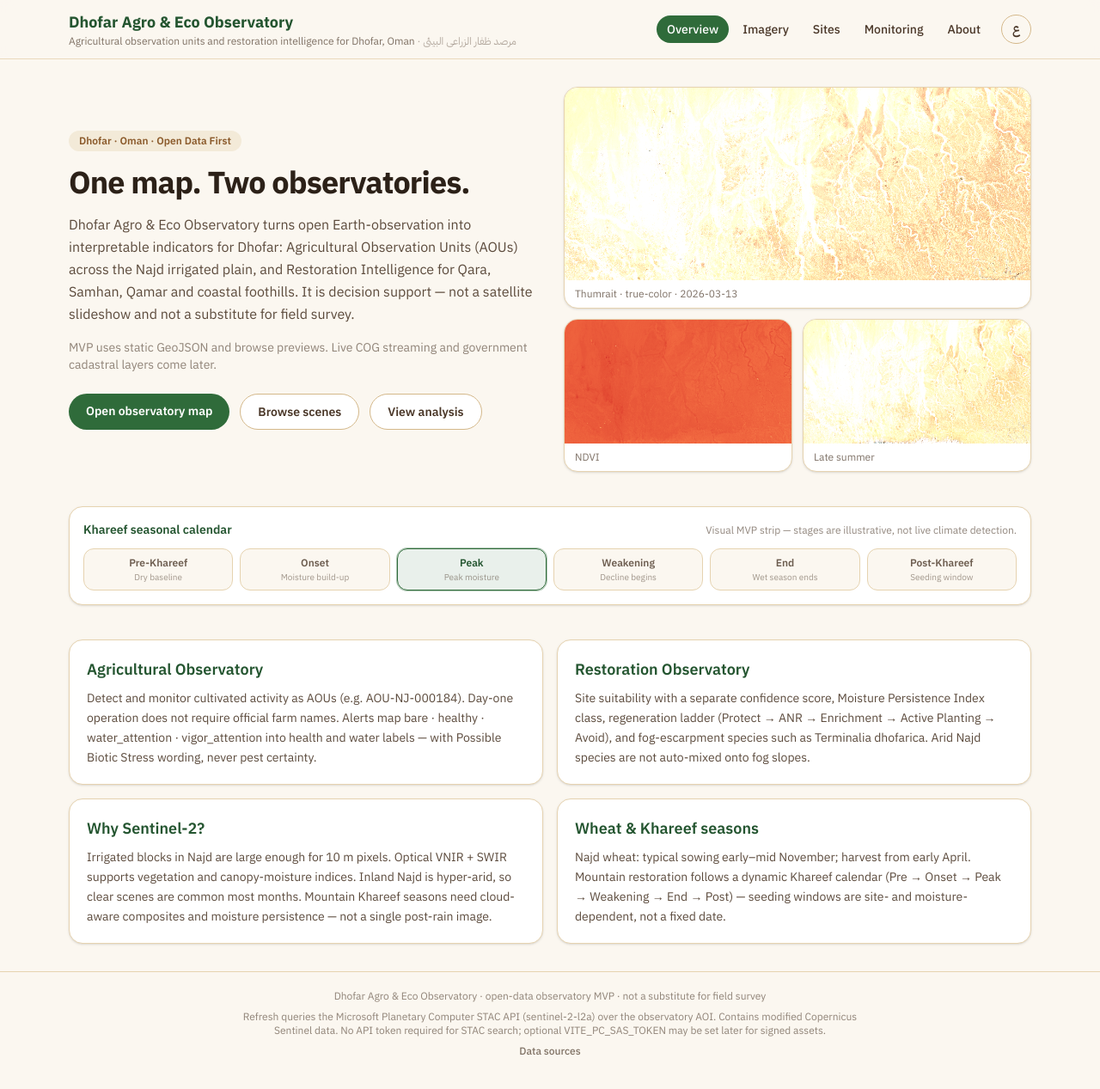
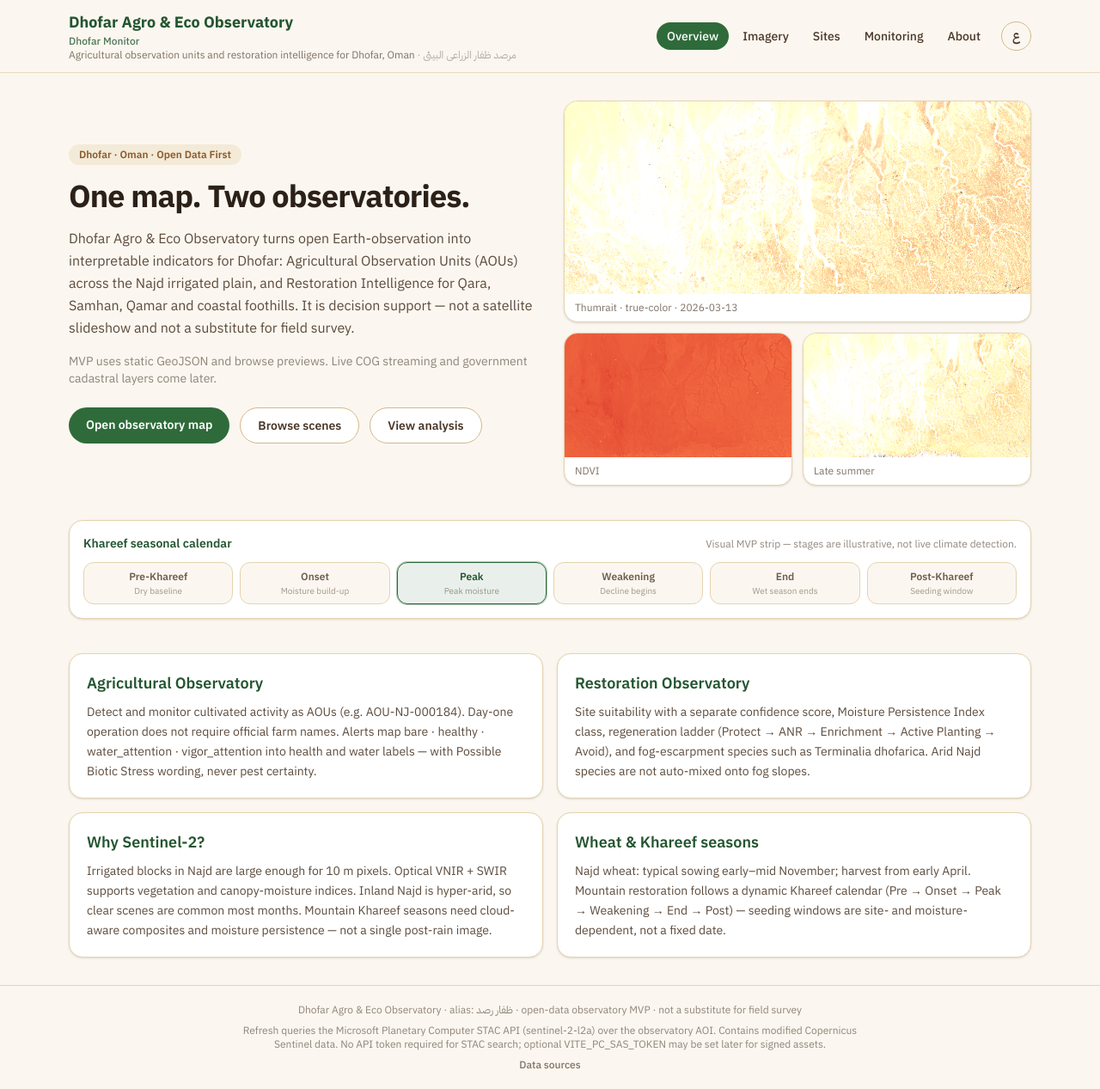
Before and after one commit to dhofaracademia/dhofar-agro-eco-observatory, a React (Vite) app in the folder app/: page /en in a window 1280 px wide. Shown: the whole page at 86% size. Built offline with nearby package versions, Linux system fonts and the light colour scheme; no server answers.

Commit message:
fix: restore ظفار رصد as nav/footer alias per science lock

```diff
--- a/app/src/components/Layout.tsx
+++ b/app/src/components/Layout.tsx
@@ -25,6 +25,7 @@ export default function Layout({ children }: { children: ReactNode }) {
         <div className="mx-auto flex max-w-6xl flex-wrap items-center justify-between gap-3 px-4 py-3">
           <Link to={base} className="min-w-0">
             <div className="text-lg font-bold text-crop-700">{title}</div>
+            <div className="text-xs font-medium text-crop-700/80">{t("appAlias")}</div>
             <div className="truncate text-xs text-sand-800/70">
               {t("subtitle")}
               <span className="text-sand-800/40"> · {subtitleSecondary}</span>
--- a/app/src/i18n/locales/ar.json
+++ b/app/src/i18n/locales/ar.json
@@ -1,5 +1,6 @@
 {
   "appName": "مرصد ظفار الزراعي البيئي",
+  "appAlias": "ظفار رصد",
   "subtitle": "وحدات رصد زراعية وذكاء استعادة لمحافظة ظفار، عُمان",
   "nav": {
     "home": "نظرة عامة",
@@ -235,7 +236,7 @@
     "dataSourcesTitle": "مصادر البيانات",
     "dataSourcesBody": "Sentinel-2 L2A عبر Microsoft Planetary Computer STAC؛ معاينات ثابتة؛ GeoJSON جبلي عيّنة. تتضمن بيانات Sentinel معدّلة من كوبرنيكوس (ESA)."
   },
-  "footer": "مرصد ظفار الزراعي البيئي · مرصد بيانات مفتوحة · لا يغني عن المسح الحقلي",
+  "footer": "مرصد ظفار الزراعي البيئي · ظفار رصد · مرصد بيانات مفتوحة · لا يغني عن المسح الحقلي",
   "live": {
     "source": "المصدر",
     "date": "تاريخ الالتقاط",
--- a/app/src/i18n/locales/en.json
+++ b/app/src/i18n/locales/en.json
@@ -1,5 +1,6 @@
 {
   "appName": "Dhofar Agro & Eco Observatory",
+  "appAlias": "Dhofar Monitor",
   "subtitle": "Agricultural observation units and restoration intelligence for Dhofar, Oman",
   "nav": {
     "home": "Overview",
@@ -235,7 +236,7 @@
     "dataSourcesTitle": "Data sources",
     "dataSourcesBody": "Sentinel-2 L2A via Microsoft Planetary Computer STAC; static browse previews; sample mountain GeoJSON. Contains modified Copernicus Sentinel data (ESA)."
   },
-  "footer": "Dhofar Agro & Eco Observatory · open-data observatory MVP · not a substitute for field survey",
+  "footer": "Dhofar Agro & Eco Observatory · alias: ظفار رصد · open-data observatory MVP · not a substitute for field survey",
   "live": {
     "source": "Source",
     "date": "Acquisition date",
```
